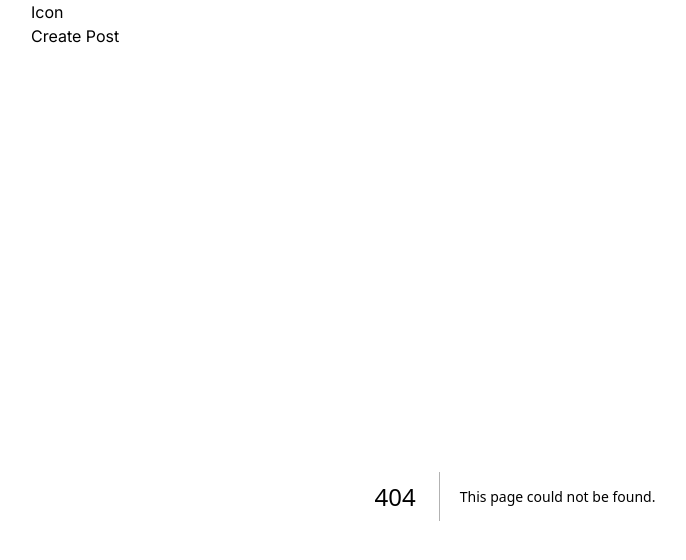
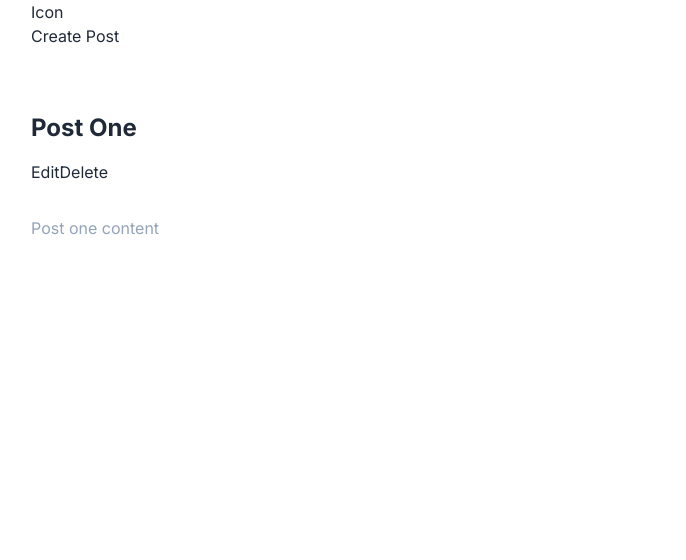
Before and after one commit to prasoonmohan/NextJs-Blog, a Next.js app: page /blog/1 in a window 1280 px wide. Before the commit this address had no page. Shown: the top 560 px of the page, without its empty margins (125-811 px from the left). Built offline with nearby package versions, Linux system fonts and the light colour scheme.

Commit message:
feat: Adding blog page , also added lucide icon for icons

```diff
--- a/package.json
+++ b/package.json
@@ -9,6 +9,7 @@
     "lint": "next lint"
   },
   "dependencies": {
+    "lucide": "^0.358.0",
     "next": "14.1.3",
     "react": "^18",
     "react-dom": "^18",
--- /dev/null
+++ b/src/Components/ButtonAction.tsx
@@ -0,0 +1,13 @@
+import Link from 'next/link'
+import React from 'react'
+
+const ButtonAction = () => {
+    return (
+        <div>
+            <Link href="/edit/id" className='btn mr-2'>Edit</Link>
+            <button className="btn btn-error">Delete</button>
+        </div>
+    )
+}
+
+export default ButtonAction
--- a/src/Components/Navbar.tsx
+++ b/src/Components/Navbar.tsx
@@ -3,7 +3,7 @@ import React from 'react'
 
 export const Navbar = () => {
     return (
-        <div className="navbar bg-neutral-100">
+        <div className="navbar bg-slate-800">
             <div className="container">
                 <div className="flex-1">
                     <Link href="/">Icon</Link>
--- /dev/null
+++ b/src/app/blog/[id]/page.tsx
@@ -0,0 +1,16 @@
+import ButtonAction from '@/Components/ButtonAction'
+import React from 'react'
+
+const BlogDetailPage = () => {
+    return (
+        <div className="">
+            <div className='mb-8'>
+                <h2 className="capitalize text-2xl font-bold my-4">Post one</h2>
+                <ButtonAction />
+            </div>
+            <p className="text-slate-400">Post one content</p>
+        </div>
+    )
+}
+
+export default BlogDetailPage
```
Also changed, not shown: 1 other file (tests, documents, lock files or other folders).
